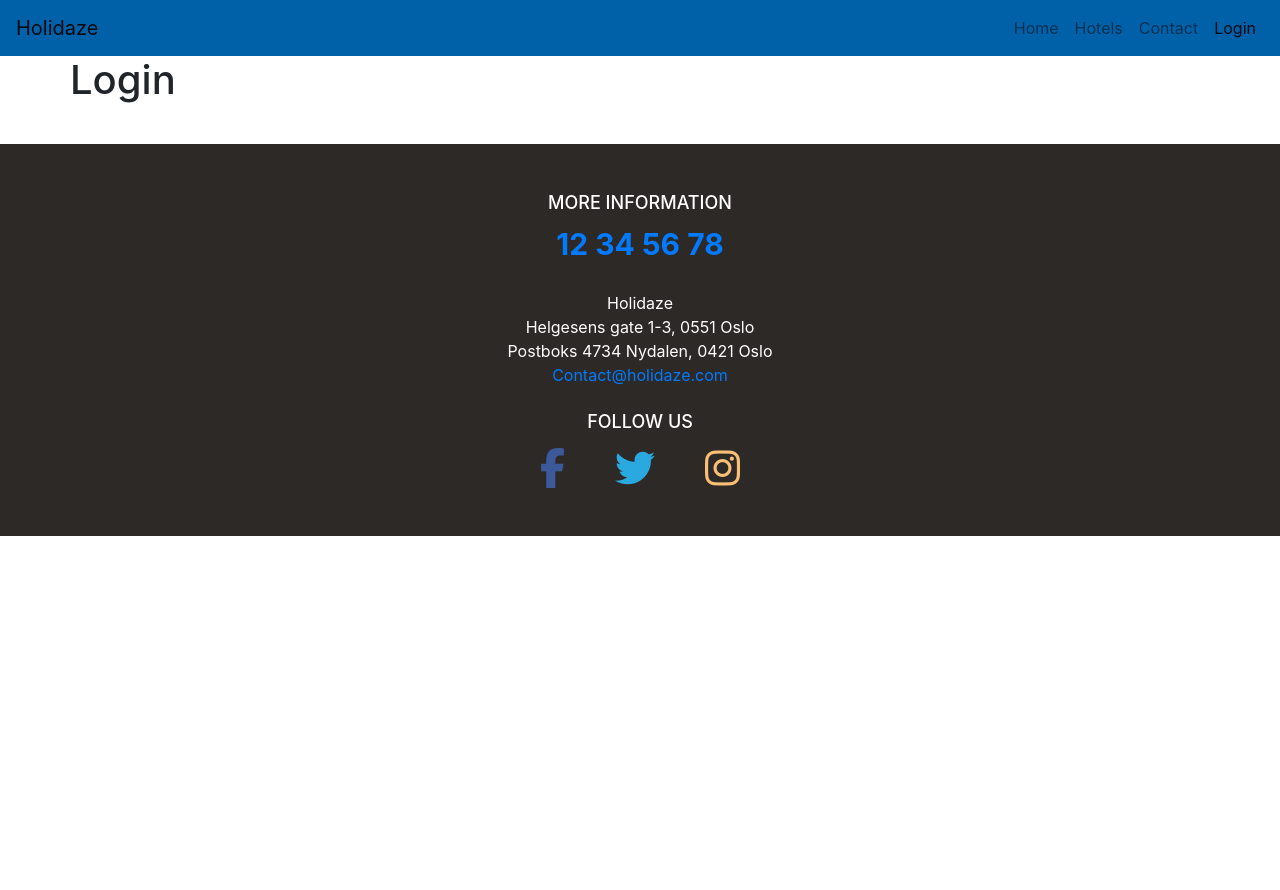
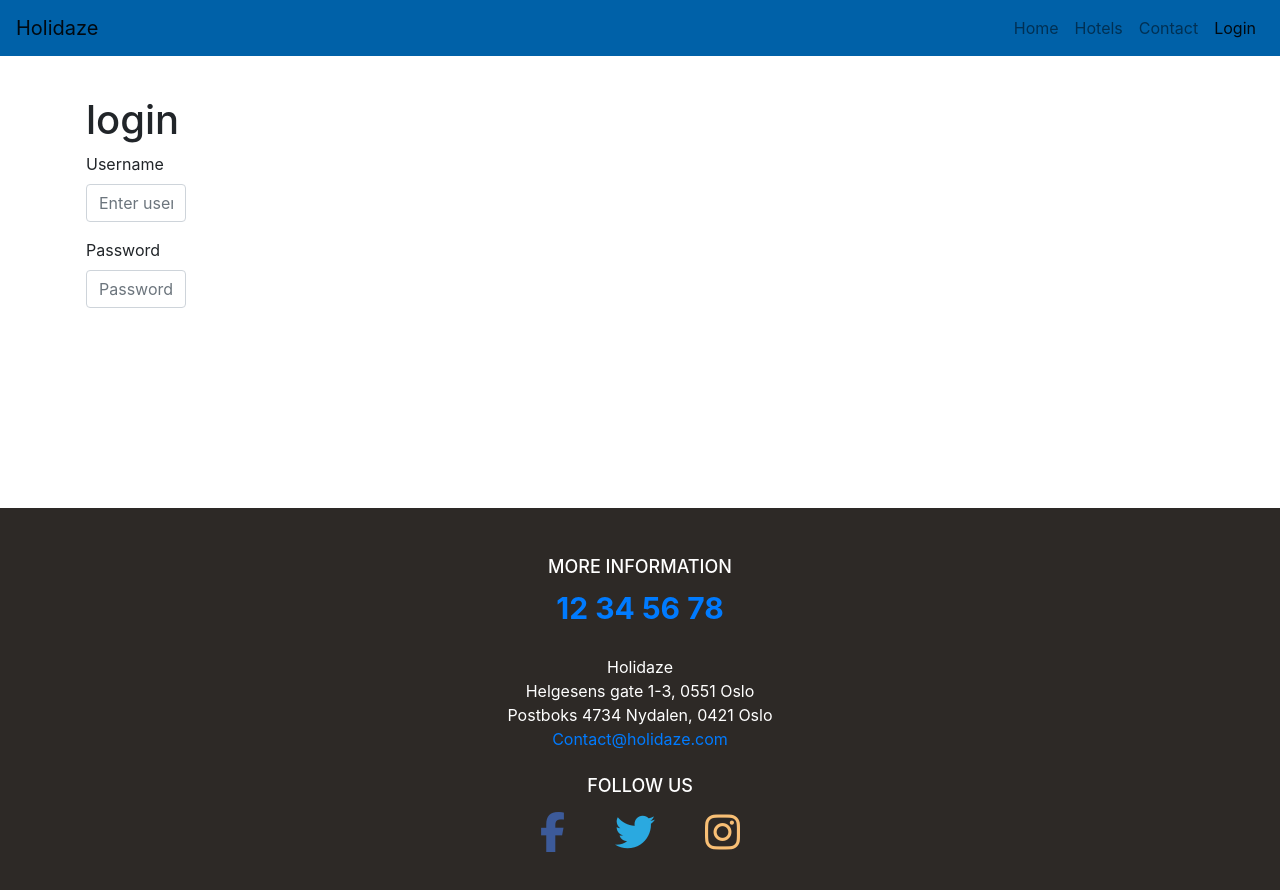
Before and after one commit to Jonathan-Hafell/holidaze-app-exam, a React (Create React App) app: page /contact in a window 1280 px wide. Shown: the top 890 px of the page. Before the commit the page ends 800 px from the top, so only its background shows below. Built offline with nearby package versions, Linux system fonts and the light colour scheme.

Commit message:
new changes

```diff
--- a/src/components/login/Login.js
+++ b/src/components/login/Login.js
@@ -1,12 +1,11 @@
 import React from "react";
-import Heading from "../layout/Heading";
-/* import LoginForm from "../login/LoginForm"; */
+import LoginForm from "../login/LoginForm";
+import "../../css/login.css";
 
 function Login() {
   return (
     <>
-      <Heading title="Login" />
-      {/* <LoginForm /> */}
+      <LoginForm />
     </>
   );
 }
--- a/src/components/login/LoginForm.js
+++ b/src/components/login/LoginForm.js
@@ -1,10 +1,30 @@
-/* import { set, useForm } from "react-hook-form";
-import * as Yup from "yup";
-import { yupResolver } from "@hookform/resolvers/yup";
-import { useState, useContext } from "react";
-import { useHistory } from "react-router-dom";
-import axios from "axios";
-import { BASE_URL, tokenPath } from "../../constants/api";
-import AuthContext from "../../components/context/AuthContext";
+import "../../css/contact.css";
+import Form from "react-bootstrap/Form";
 
-const url = BASE_URL + tokenPath; */
+export default function LoginForm() {
+  return (
+    <>
+      <div className="login-container">
+        <h1>login</h1>
+        <Form>
+          <Form.Group controlId="username">
+            <Form.Label>Username</Form.Label>
+            <Form.Control
+              className="username"
+              type="name"
+              placeholder="Enter username"
+            />
+          </Form.Group>
+          <Form.Group controlId="formGroupPassword">
+            <Form.Label>Password</Form.Label>
+            <Form.Control
+              className="password"
+              type="password"
+              placeholder="Password"
+            />
+          </Form.Group>
+        </Form>
+      </div>
+    </>
+  );
+}
--- /dev/null
+++ b/src/css/login.css
@@ -0,0 +1,11 @@
+.login-container {
+  margin: 40px 16px 200px;
+}
+
+.username {
+  width: 343px;
+}
+
+.password {
+  width: 343px;
+}
```
